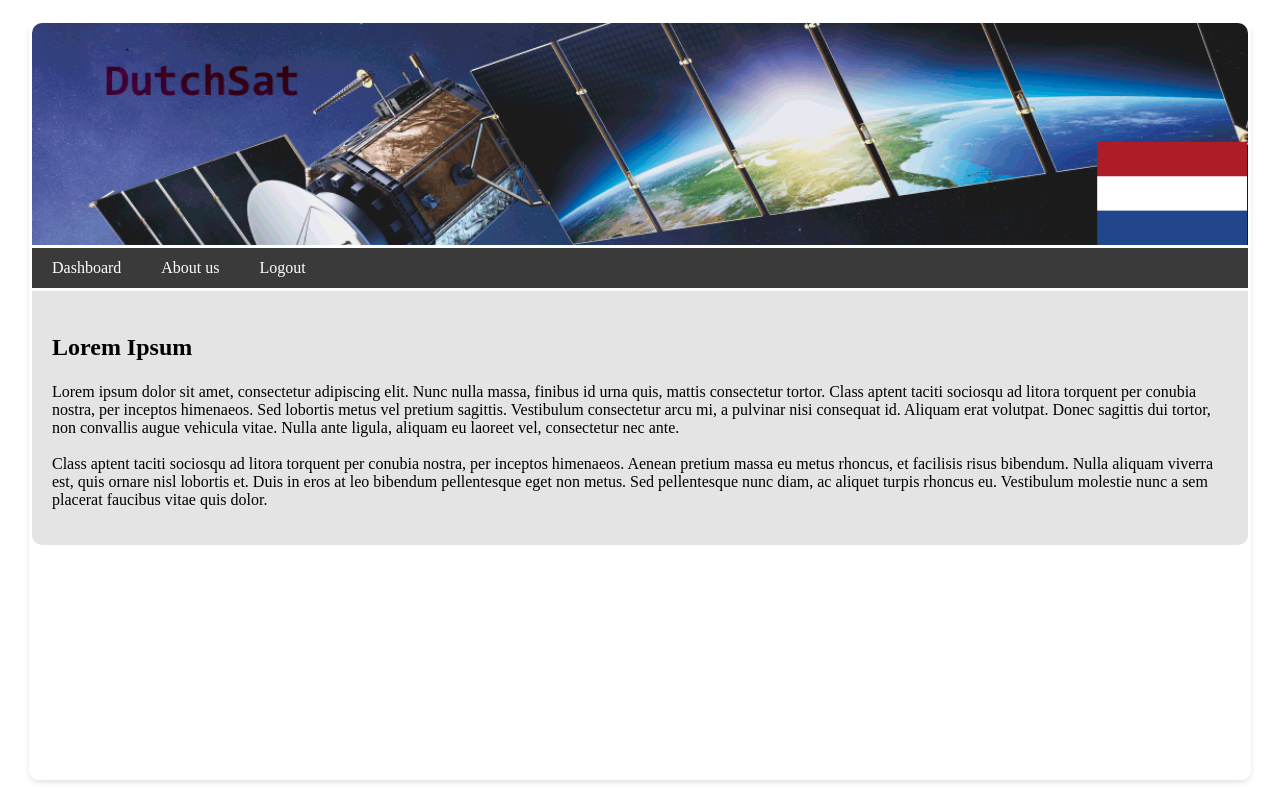
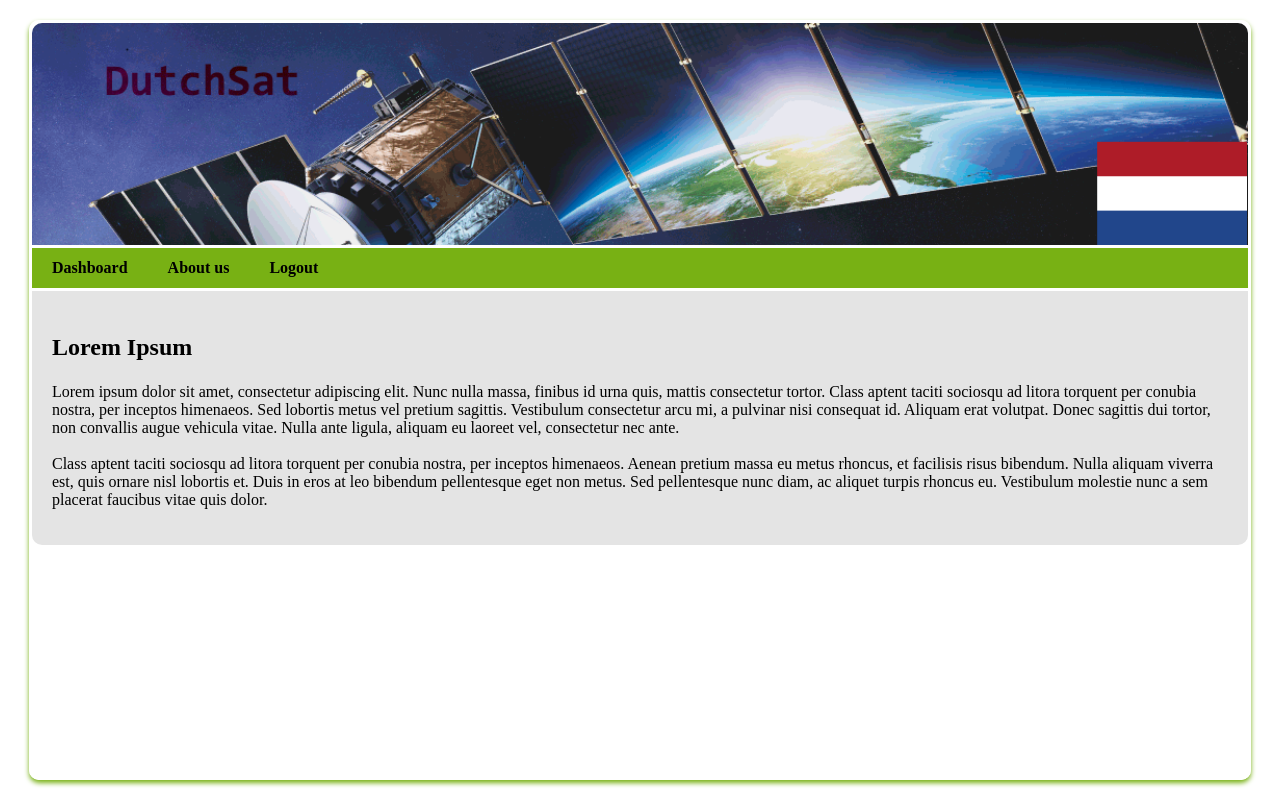
Before and after one commit to mishadokter/Project-2.2, a PHP site: page /index.php in a window 1280 px wide. Run offline with PHP 8.4, Linux system fonts and the light colour scheme; a user stored in the database is signed in; some libraries are stand-ins or nearby versions.

Commit message:
Ipmroved style according to new requirements
Ipmroved style according to new requirements

```diff
--- a/css/style.css
+++ b/css/style.css
@@ -7,7 +7,7 @@
   margin: 20px auto;
   border-radius: 10px;
   border: solid 3px #fff;
-  box-shadow: 0 3px 5px 0 rgba(0, 0, 0, 0.1);
+  box-shadow: 0 3px 5px 0 #78B114;
 }
 
 .header {
@@ -37,7 +37,7 @@
   list-style: none;
   padding: 0;
   margin: 0;
-  background: rgb(58,58,58);
+  background: #78B114;
   border-top: solid 3px #fff;
   border-bottom: solid 3px #fff;
 }
@@ -47,7 +47,7 @@
 	}
 
 		.navigation li:hover {
-		  background: #222;
+		  background: #000;
 		}
 
 		.navigation li:first-child {
@@ -60,8 +60,13 @@
 	  padding: 0 20px;
 	  text-decoration: none;
 	  line-height: 40px;
-	  color: #fff;
+	  color: #000;
+	  font-weight: 900;
 	}
+
+		.navigation li a:hover {
+			color: #8EB737;
+		}
 
 	.navigation ul {
 	  display: none;
```
